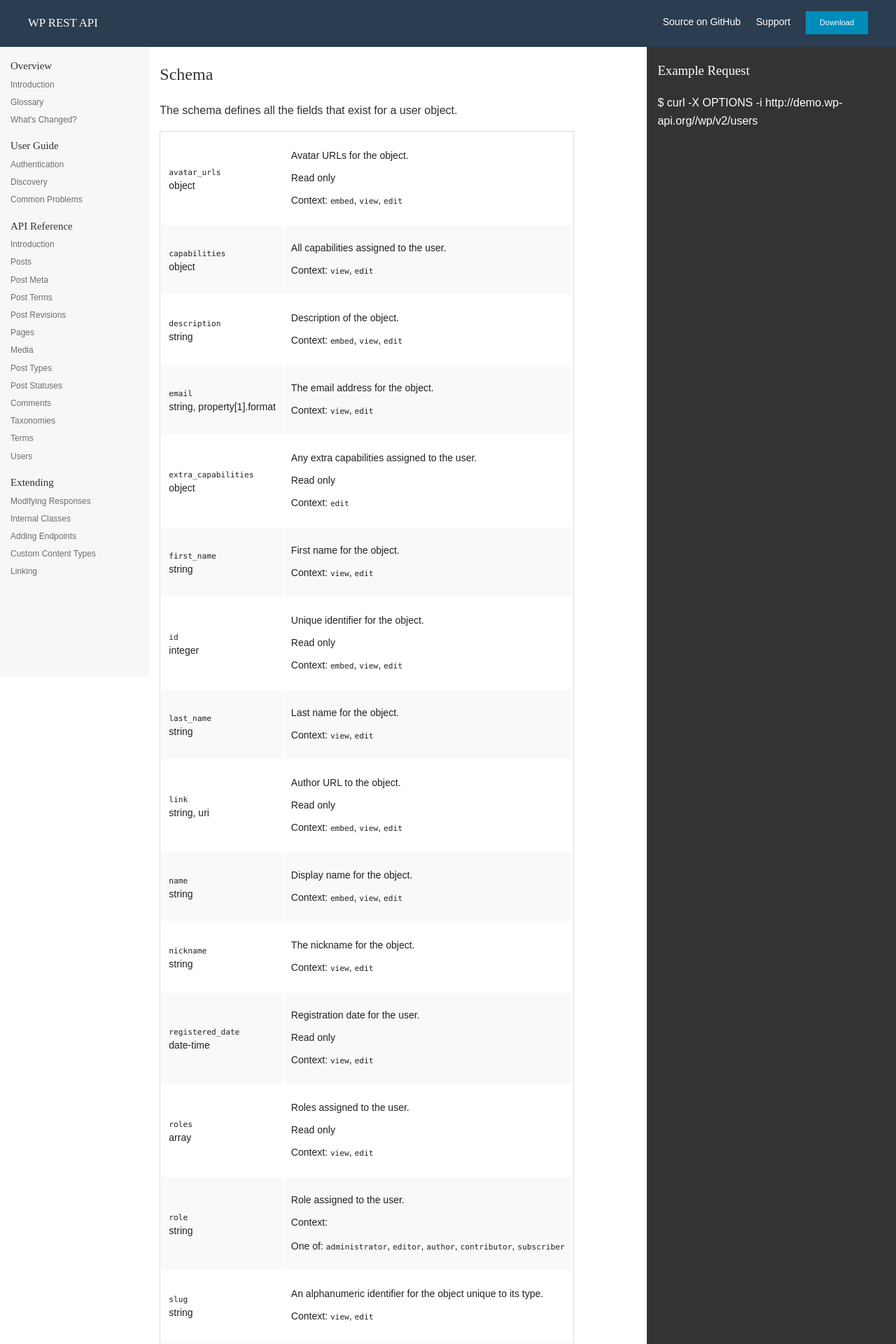
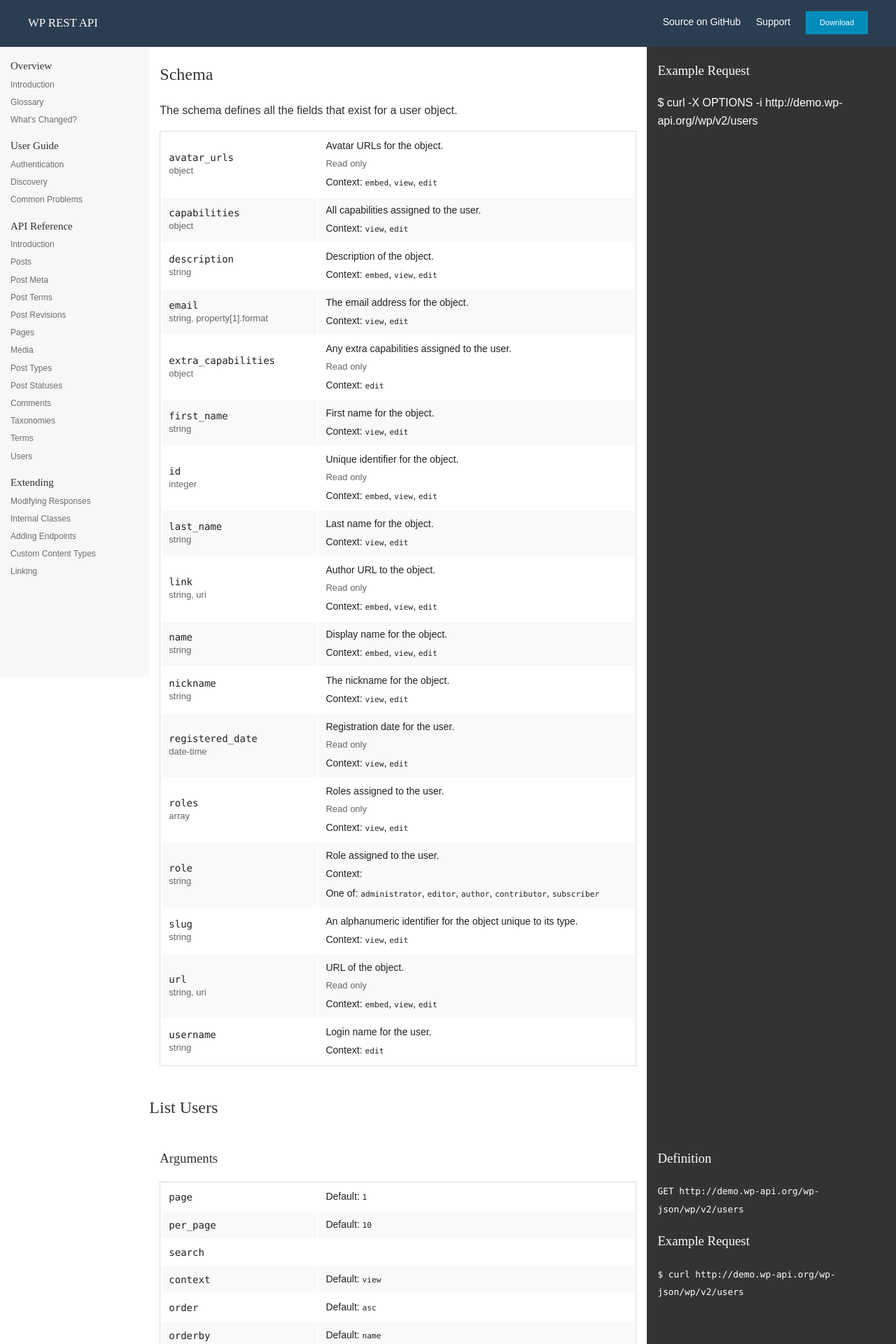
Before and after one commit to WP-API/docs-v2, a Jekyll site: the page built from reference/users/index.md, in a window 1280 px wide. Shown: the top 1920 px of the page at 70% size. Built offline with Jekyll 4.4.1, drawn with Linux system fonts in a browser that asks for light colours; Markdown is read by kramdown in place of the engine named in the settings.

Commit message:
Add styles for the attributes / args tables

```diff
--- a/assets/styles/style.scss
+++ b/assets/styles/style.scss
@@ -212,3 +212,37 @@ pre {
 	@include grid-row($behavior: nest-collapse);
 	position: relative;
 }
+
+table.arguments, table.attributes {
+	width: 100%;
+
+	p {
+		margin: .5rem 0;
+	}
+	td:first-child {
+		width: 33%;
+
+		.type {
+			color: #666;
+			font-size: 13px;
+		}
+
+		code {
+			font-size: 14px;
+		}
+	}
+
+	td > *:first-child {
+		margin-top: 0;
+	}
+
+	td > *:last-child {
+		margin-bottom: 0;
+	}
+
+	.read-only {
+		color: #666;
+		font-size: 13px;
+		margin-top: 0;
+	}
+}
```
